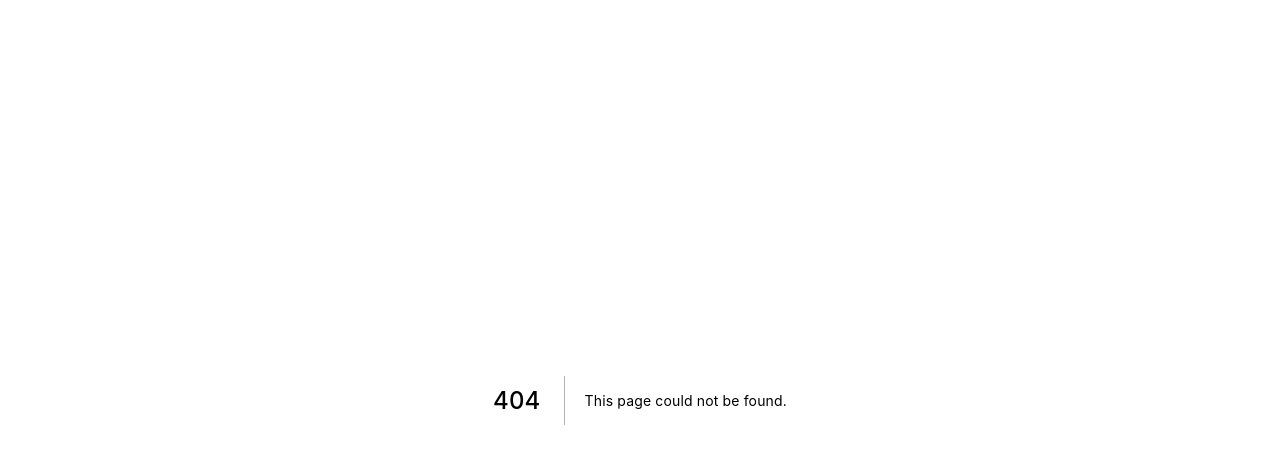
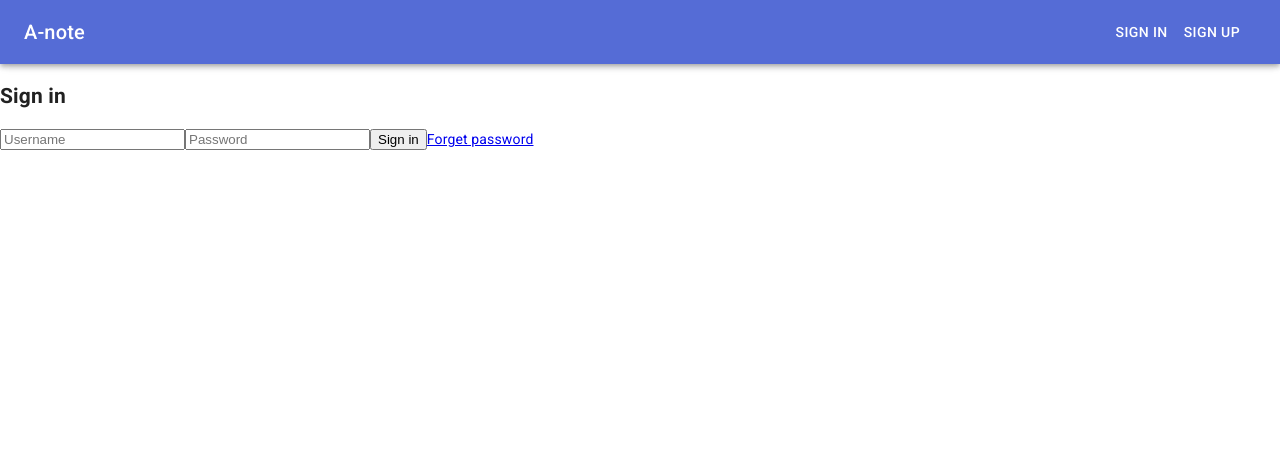
Before and after one commit to kelvinsanchez15/a-note, a Next.js app: page /login in a window 1280 px wide. Before the commit this address had no page. Shown: the top 464 px of the page. Built offline with nearby package versions, Linux system fonts and the light colour scheme; no server answers.

Commit message:
add custom Link component

```diff
--- a/pages/_app.js
+++ b/pages/_app.js
@@ -4,6 +4,7 @@ import Head from 'next/head';
 import { ThemeProvider } from '@material-ui/core/styles';
 import CssBaseline from '@material-ui/core/CssBaseline';
 import theme from 'src/components/styles/theme';
+import Navbar from 'src/components/layout/navbar';
 
 export default function MyApp(props) {
   const { Component, pageProps } = props;
@@ -27,6 +28,7 @@ export default function MyApp(props) {
       </Head>
       <ThemeProvider theme={theme}>
         <CssBaseline />
+        <Navbar />
         <Component {...pageProps} />
       </ThemeProvider>
     </React.Fragment>
--- a/pages/index.js
+++ b/pages/index.js
@@ -9,7 +9,7 @@ export default function Home() {
       </Head>
 
       <main>
-        <h1>Welcome to my app</h1>
+        <h1>Aqui estaran las notas</h1>
       </main>
     </div>
   );
--- /dev/null
+++ b/pages/login.js
@@ -0,0 +1,69 @@
+import React, { useState, useEffect } from 'react';
+import Head from 'next/head';
+import Link from 'next/link';
+import { useRouter } from 'next/router';
+import useUser from 'src/utils/useUser';
+
+export default function LoginPage() {
+  const router = useRouter();
+  const [errorMsg, setErrorMsg] = useState('');
+  const { user, mutate } = useUser();
+  useEffect(() => {
+    // redirect to home if user is authenticated
+    if (user) router.push('/profile');
+  }, [router, user]);
+
+  async function onSubmit(e) {
+    e.preventDefault();
+    const body = {
+      username: e.currentTarget.username.value,
+      password: e.currentTarget.password.value,
+    };
+
+    const res = await fetch('/api/users/login', {
+      method: 'POST',
+      headers: { 'Content-Type': 'application/json' },
+      body: JSON.stringify(body),
+    });
+
+    if (res.status === 200) {
+      const userObj = await res.json();
+
+      mutate(userObj);
+    } else {
+      setErrorMsg('Incorrect username or password. Try again!');
+    }
+  }
+
+  return (
+    <>
+      <Head>
+        <title>Sign in</title>
+      </Head>
+      <h2>Sign in</h2>
+      <form onSubmit={onSubmit}>
+        {errorMsg ? <p style={{ color: 'red' }}>{errorMsg}</p> : null}
+        <label htmlFor="name">
+          <input
+            id="username"
+            type="name"
+            name="username"
+            placeholder="Username"
+          />
+        </label>
+        <label htmlFor="password">
+          <input
+            id="password"
+            type="password"
+            name="password"
+            placeholder="Password"
+          />
+        </label>
+        <button type="submit">Sign in</button>
+        <Link href="/forget-password">
+          <a>Forget password</a>
+        </Link>
+      </form>
+    </>
+  );
+}
--- /dev/null
+++ b/src/components/Link.js
@@ -0,0 +1,77 @@
+import React from 'react';
+import PropTypes from 'prop-types';
+import clsx from 'clsx';
+import { useRouter } from 'next/router';
+import NextLink from 'next/link';
+import MuiLink from '@material-ui/core/Link';
+
+const NextComposed = React.forwardRef(function NextComposed(props, ref) {
+  const { as, href, ...other } = props;
+
+  return (
+    <NextLink href={href} as={as}>
+      <a ref={ref} {...other} />
+    </NextLink>
+  );
+});
+
+NextComposed.propTypes = {
+  as: PropTypes.oneOfType([PropTypes.string, PropTypes.object]),
+  href: PropTypes.oneOfType([PropTypes.string, PropTypes.object]),
+  prefetch: PropTypes.bool,
+};
+
+// A styled version of the Next.js Link component:
+// https://nextjs.org/docs/#with-link
+function Link(props) {
+  const {
+    href,
+    activeClassName = 'active',
+    className: classNameProps,
+    innerRef,
+    naked,
+    ...other
+  } = props;
+
+  const router = useRouter();
+  const pathname = typeof href === 'string' ? href : href.pathname;
+  const className = clsx(classNameProps, {
+    [activeClassName]: router.pathname === pathname && activeClassName,
+  });
+
+  if (naked) {
+    return (
+      <NextComposed
+        className={className}
+        ref={innerRef}
+        href={href}
+        {...other}
+      />
+    );
+  }
+
+  return (
+    <MuiLink
+      component={NextComposed}
+      className={className}
+      ref={innerRef}
+      href={href}
+      {...other}
+    />
+  );
+}
+
+Link.propTypes = {
+  activeClassName: PropTypes.string,
+  as: PropTypes.oneOfType([PropTypes.string, PropTypes.object]),
+  className: PropTypes.string,
+  href: PropTypes.oneOfType([PropTypes.string, PropTypes.object]),
+  innerRef: PropTypes.oneOfType([PropTypes.func, PropTypes.object]),
+  naked: PropTypes.bool,
+  onClick: PropTypes.func,
+  prefetch: PropTypes.bool,
+};
+
+export default React.forwardRef((props, ref) => (
+  <Link {...props} innerRef={ref} />
+));
--- /dev/null
+++ b/src/components/layout/Navbar.js
@@ -0,0 +1,76 @@
+import { makeStyles } from '@material-ui/core/styles';
+import { AppBar, Toolbar, Typography, Button } from '@material-ui/core';
+import Link from 'src/components/Link';
+import useUser from 'src/utils/useUser';
+
+const useStyles = makeStyles((theme) => ({
+  title: {
+    flexGrow: 1,
+  },
+  navItem: {
+    marginRight: theme.spacing(2),
+  },
+}));
+
+export default function Navbar() {
+  const classes = useStyles();
+  const { user, mutate } = useUser();
+  const handleLogout = async () => {
+    await fetch('/api/users/logout', {
+      method: 'POST',
+    });
+    mutate(null);
+  };
+  return (
+    <nav>
+      <AppBar position="fixed" color="primary">
+        <Toolbar>
+          <Link className={classes.title} href="/" color="inherit">
+            <Typography variant="h6">A-note</Typography>
+          </Link>
+
+          {!user ? (
+            <>
+              <Link
+                className={classes.navItem}
+                href="/login"
+                color="inherit"
+                variant="button"
+              >
+                Sign in
+              </Link>
+              <Link
+                className={classes.navItem}
+                href="/signup"
+                color="inherit"
+                variant="button"
+              >
+                Sign up
+              </Link>
+            </>
+          ) : (
+            <>
+              <Link
+                className={classes.navItem}
+                href="/profile"
+                color="inherit"
+                variant="button"
+              >
+                Profile
+              </Link>
+              <Button
+                className={classes.navItem}
+                onClick={handleLogout}
+                variant="outlined"
+                color="inherit"
+              >
+                Logout
+              </Button>
+            </>
+          )}
+        </Toolbar>
+      </AppBar>
+      <Toolbar />
+    </nav>
+  );
+}
--- /dev/null
+++ b/src/utils/fetcher.js
@@ -0,0 +1,3 @@
+export default function fetcher(url) {
+  return fetch(url).then((r) => r.json());
+}
--- /dev/null
+++ b/src/utils/useUser.js
@@ -0,0 +1,17 @@
+import useSWR from 'swr';
+
+import fetcher from './fetcher';
+
+export default function useUser() {
+  const { data, mutate, error } = useSWR('/api/users/profile', fetcher);
+
+  const loading = !data && !error;
+  const loggedOut = error && error.status === 401;
+
+  return {
+    loading,
+    loggedOut,
+    user: data?.data,
+    mutate,
+  };
+}
```
Also changed, not shown: pages/profile.js (added, +39 -0 lines), 1 other file (tests, documents, lock files or other folders).
